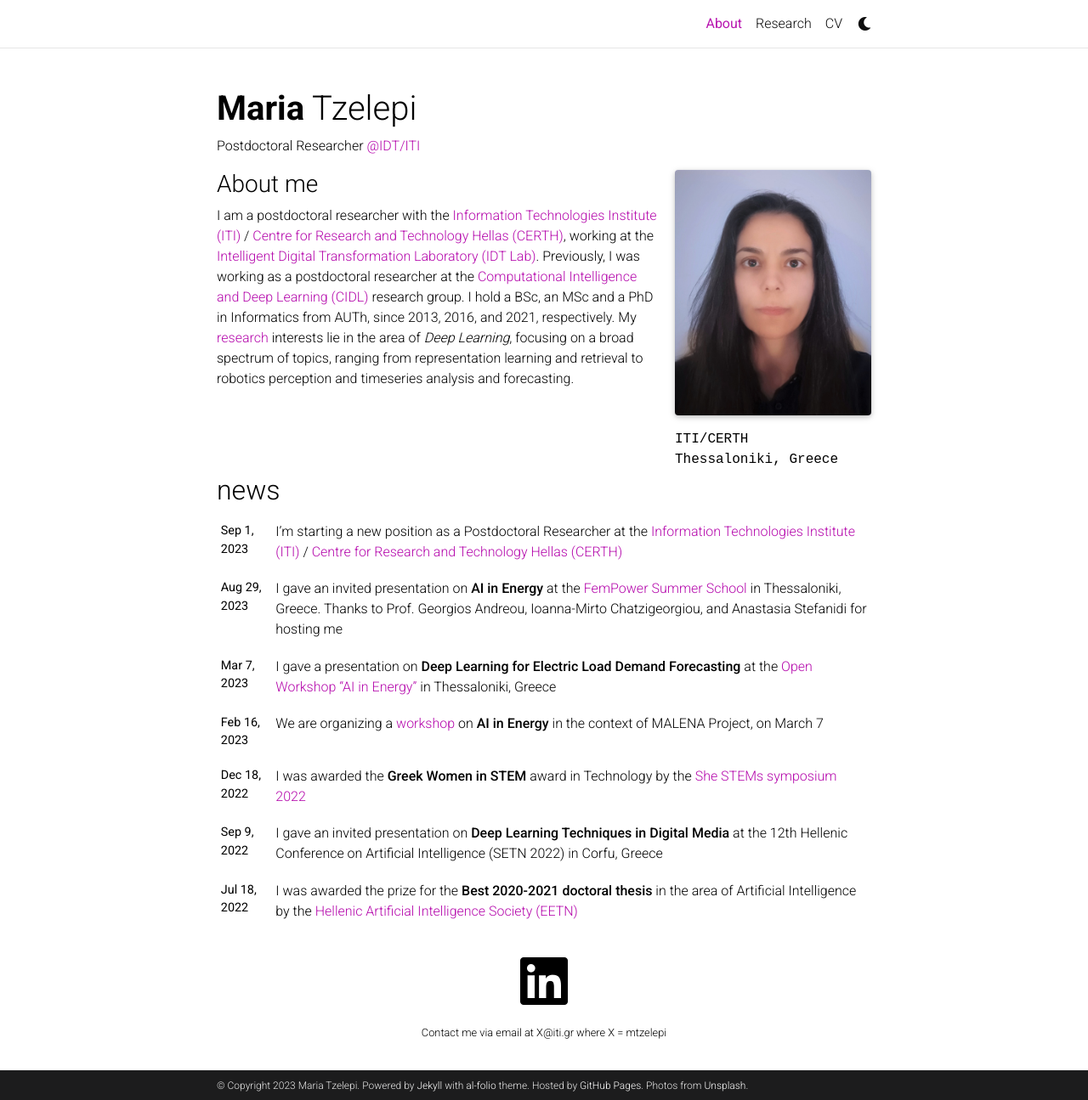
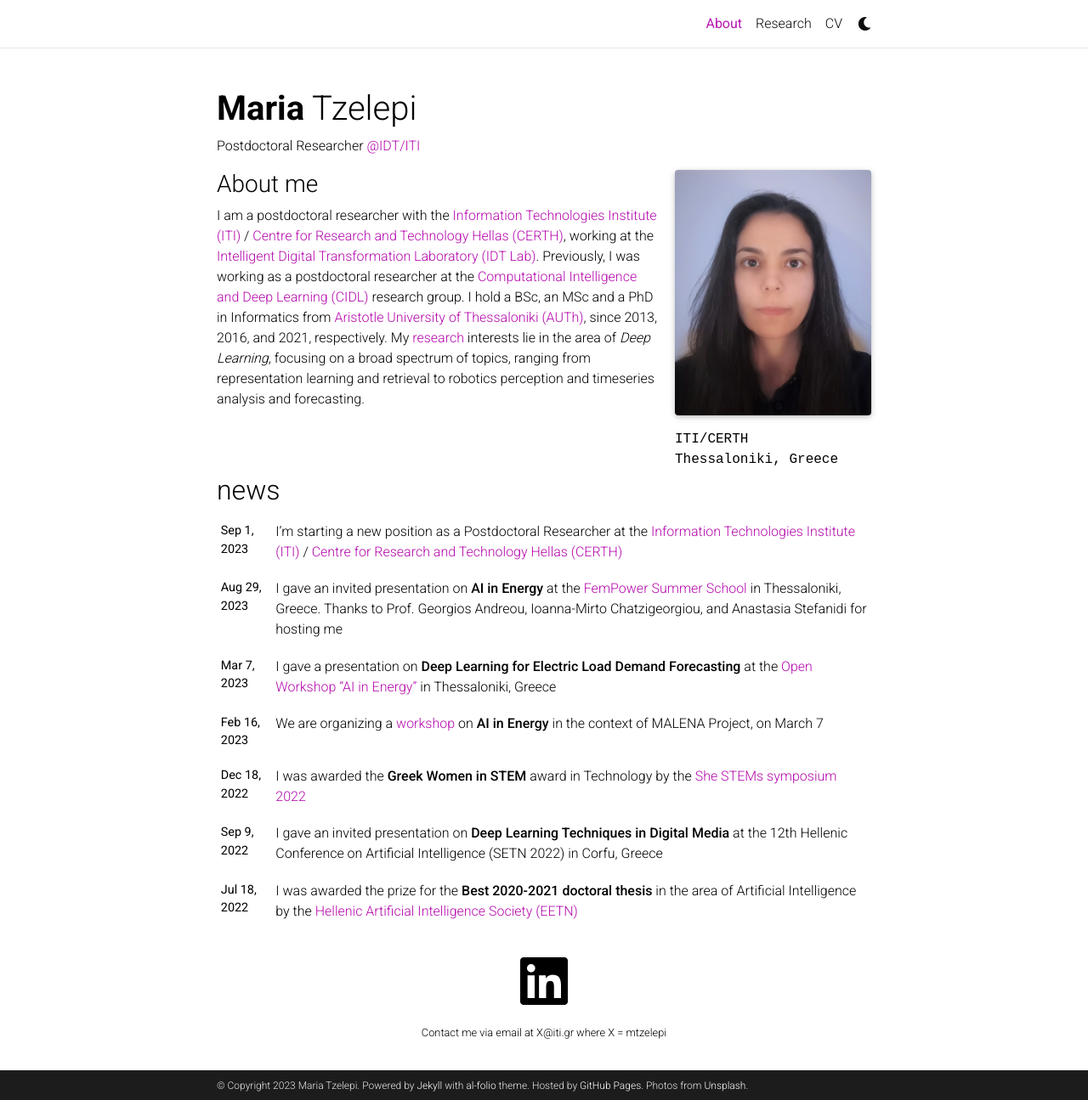
Before and after one commit to mtzelepi/mtzelepi.github.io, a Jekyll site: the page built from _pages/about.md, in a window 1280 px wide and 1295 px high. Shown: the whole window at 85% size. Built offline with Jekyll 4.4.1, drawn with Linux system fonts in a browser that asks for light colours; full-size pictures stand in for the smaller copies a plugin makes; comment, search, counter and statistics services are not loaded; a style sheet for code colours, icons or effects is not loaded.

Commit message:
Update about.md

```diff
--- a/_pages/about.md
+++ b/_pages/about.md
@@ -22,5 +22,5 @@ social: true  # includes social icons at the bottom of the page
 ### About me
 
 
-I am a postdoctoral researcher with the <a href="https://www.iti.gr/iti/en/home/"> Information Technologies Institute (ITI)</a> / <a href="https://www.certh.gr/root.el.aspx">Centre for Research and Technology Hellas (CERTH)</a>, working at the <a href="https://idt.iti.gr/index.html">Intelligent Digital Transformation Laboratory (IDT Lab)</a>. Previously, I was working as a postdoctoral researcher at the <a href="https://cidl.csd.auth.gr/"> Computational Intelligence and Deep Learning (CIDL)</a> research group. I hold a BSc, an MSc and a PhD in Informatics from AUTh, since 2013, 2016, and 2021, respectively.
+I am a postdoctoral researcher with the <a href="https://www.iti.gr/iti/en/home/"> Information Technologies Institute (ITI)</a> / <a href="https://www.certh.gr/root.en.aspx">Centre for Research and Technology Hellas (CERTH)</a>, working at the <a href="https://idt.iti.gr/index.html">Intelligent Digital Transformation Laboratory (IDT Lab)</a>. Previously, I was working as a postdoctoral researcher at the <a href="https://cidl.csd.auth.gr/"> Computational Intelligence and Deep Learning (CIDL)</a> research group. I hold a BSc, an MSc and a PhD in Informatics from <a href="https://www.auth.gr/en/">Aristotle University of Thessaloniki (AUTh)</a>, since 2013, 2016, and 2021, respectively.
 My <a href="research">research</a> interests lie in the area of *Deep Learning*, focusing on a broad spectrum of topics, ranging from representation learning and retrieval to robotics perception and timeseries analysis and forecasting.
```
